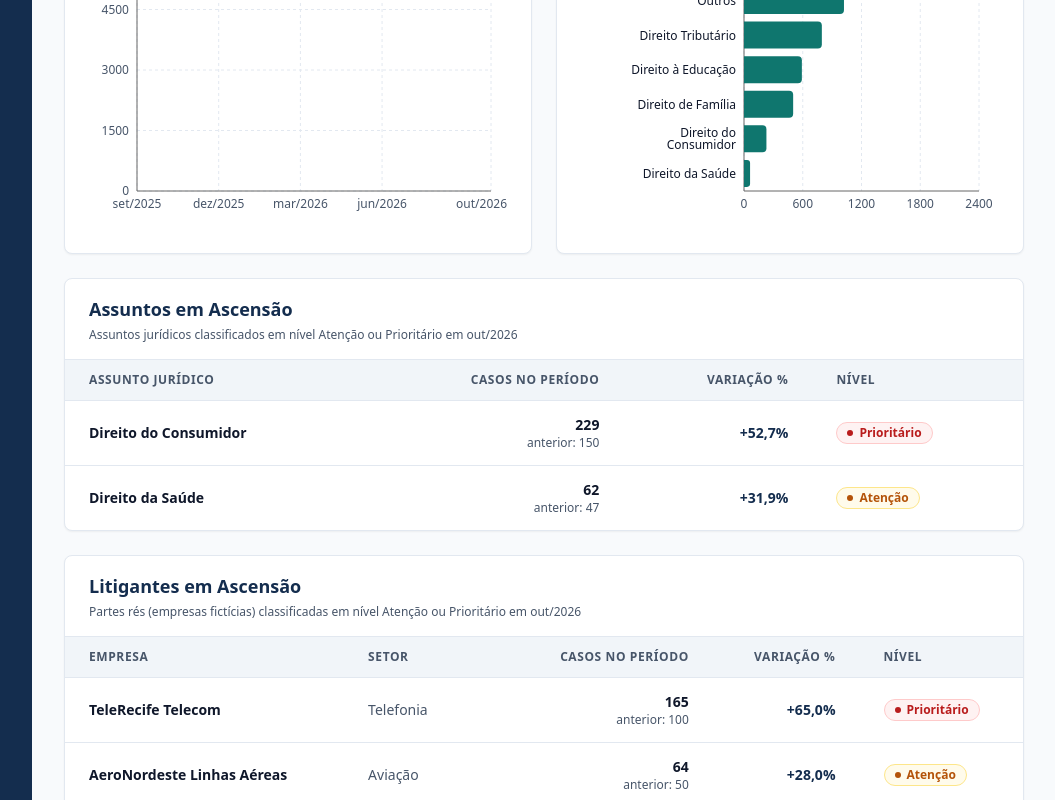
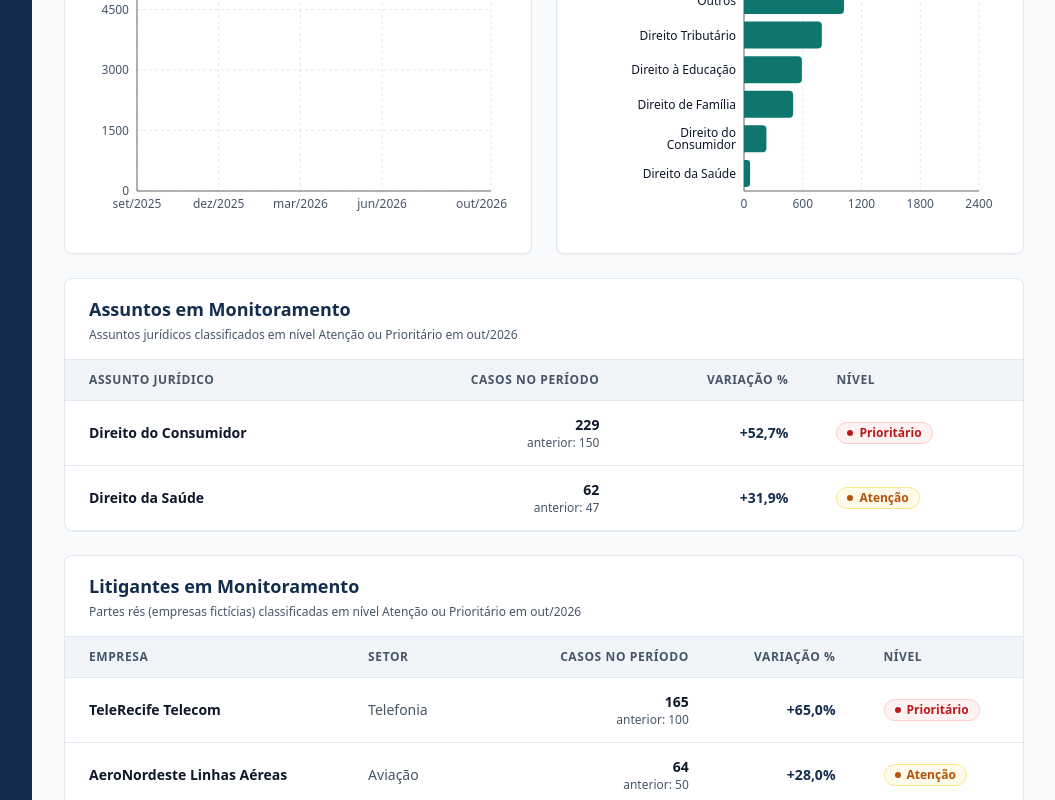
Before and after one commit to johnnerickk474-dev/Criejam, a React (Vite) app: page / in a window 1280 px wide. Shown: the part 565-1365 px from the top of the page, without its empty margins (224-1279 px from the left). Built offline with nearby package versions, Linux system fonts and the light colour scheme.

Commit message:
fix: adequacao institucional mudando ascensao para monitoramento

```diff
--- a/src/pages/VisaoGeral.tsx
+++ b/src/pages/VisaoGeral.tsx
@@ -228,7 +228,7 @@ export function VisaoGeral() {
           <article className="card-base overflow-hidden">
             <div className="px-6 py-4 border-b border-border-subtle">
               <h2 className="text-lg font-bold text-navy">
-                Assuntos em Ascensão
+                Assuntos em Monitoramento
               </h2>
               <p className="text-xs text-text-secondary mt-1">
                 Assuntos jurídicos classificados em nível Atenção ou Prioritário
@@ -299,7 +299,7 @@ export function VisaoGeral() {
           <article className="card-base overflow-hidden">
             <div className="px-6 py-4 border-b border-border-subtle">
               <h2 className="text-lg font-bold text-navy">
-                Litigantes em Ascensão
+                Litigantes em Monitoramento
               </h2>
               <p className="text-xs text-text-secondary mt-1">
                 Partes rés (empresas fictícias) classificadas em nível Atenção
```
